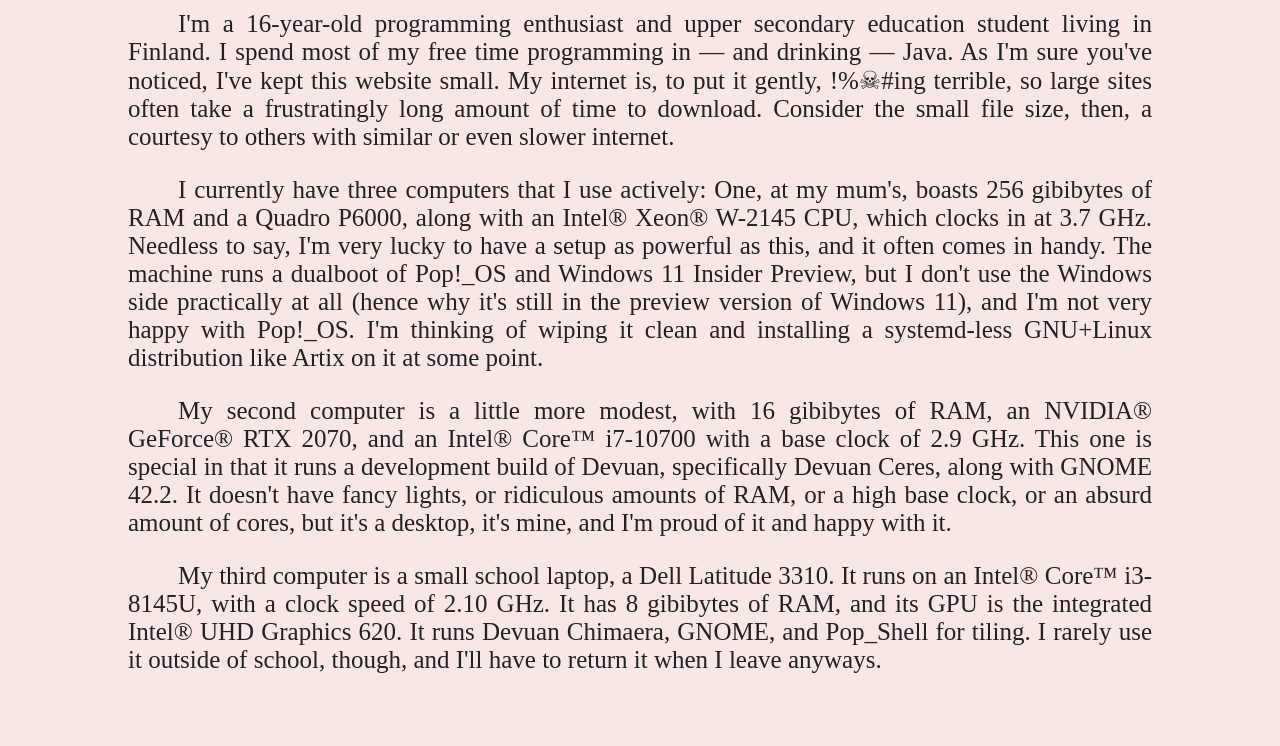
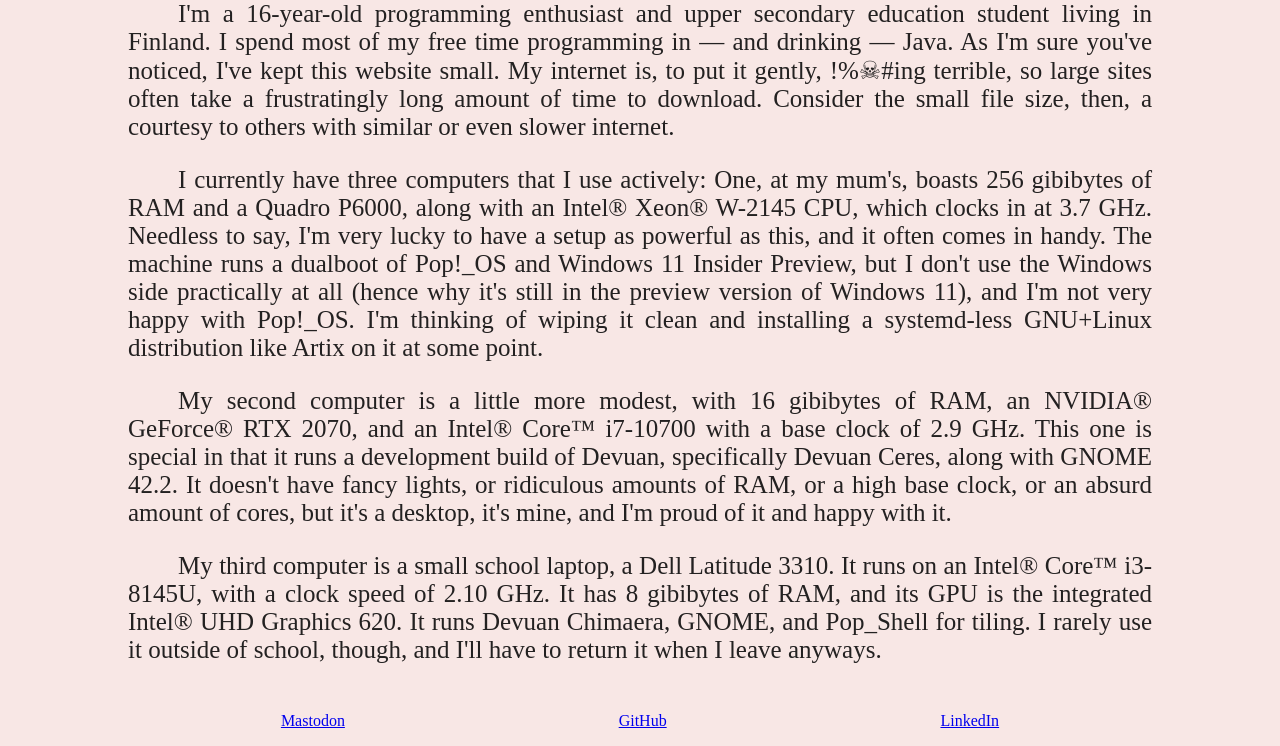
Before and after one commit to bluelhf/bluelhf.github.io, a website: page src/index.html in a window 1280 px wide. Shown: the part 111-857 px from the top of the page. Before the commit the page ends 816 px from the top, so only its background shows below. Drawn offline with Linux system fonts and the light colour scheme.

Commit message:
feat(page): add footer
also started fixing an issue where i'm an idiot and write my websites badly

```diff
--- a/src/index.html
+++ b/src/index.html
@@ -40,11 +40,10 @@
             #container {
                 display: grid;
                 grid-template-columns: [left] 10% [content] 80% [right] 10%;
-            grid-template-rows: [header] 10vmin [content] 70%;
+                grid-template-rows: [header] 10% [content] min-content [footer] 1fr;
                 min-height: 100vh;
                 justify-items: stretch;
 
-            margin-top: 1em;
             }
 
             #header {
@@ -74,6 +73,15 @@
                 /* 6 vmin. seems to fit the grid nicely... i wish there was a better way to do this*/
                 font-size: 4vmax;
                 margin-bottom: 0;
+            }
+
+            footer {
+                align-self: end;
+                grid-column: content;
+                grid-row: footer;
+                display: flex;
+                justify-content: space-around;
+                padding: 1rem;
             }
         </style>
         <div id="container">
@@ -109,7 +117,11 @@
                     have to return it when I leave anyways.
                 </p>
             </div>
+            <footer>
+                <a rel="me" href="https://mastodon.testausserveri.fi/@ilari">Mastodon</a>
+                <a rel="me" href="https://github.com/bluelhf">GitHub</a>
+                <a rel="me" href="https://www.linkedin.com/in/ilari-suhonen">LinkedIn</a>
+            </footer>
         </div>
     </body>
-
 </html>
```
Lines whose indentation alone changed are shown as unchanged.
